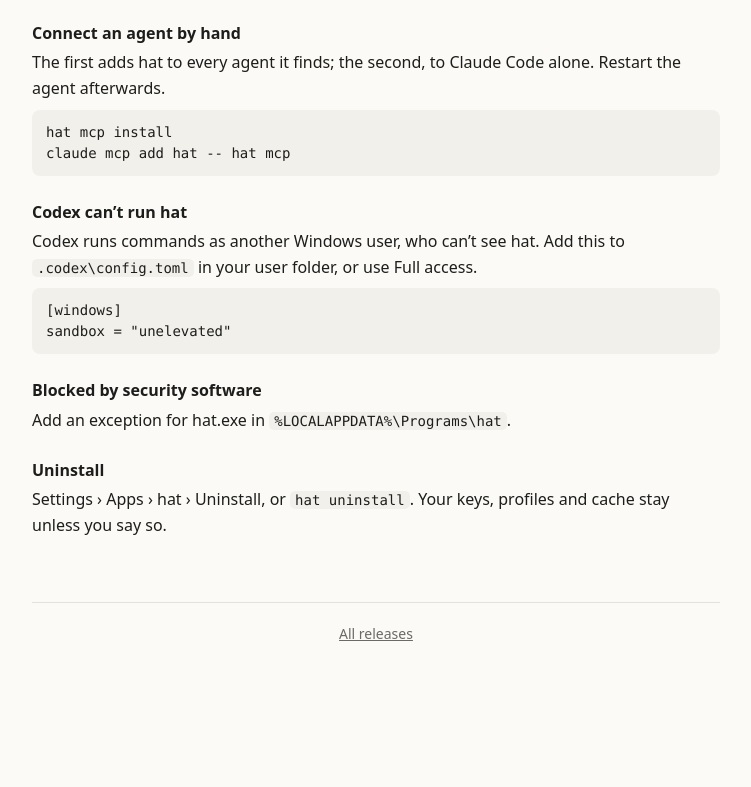
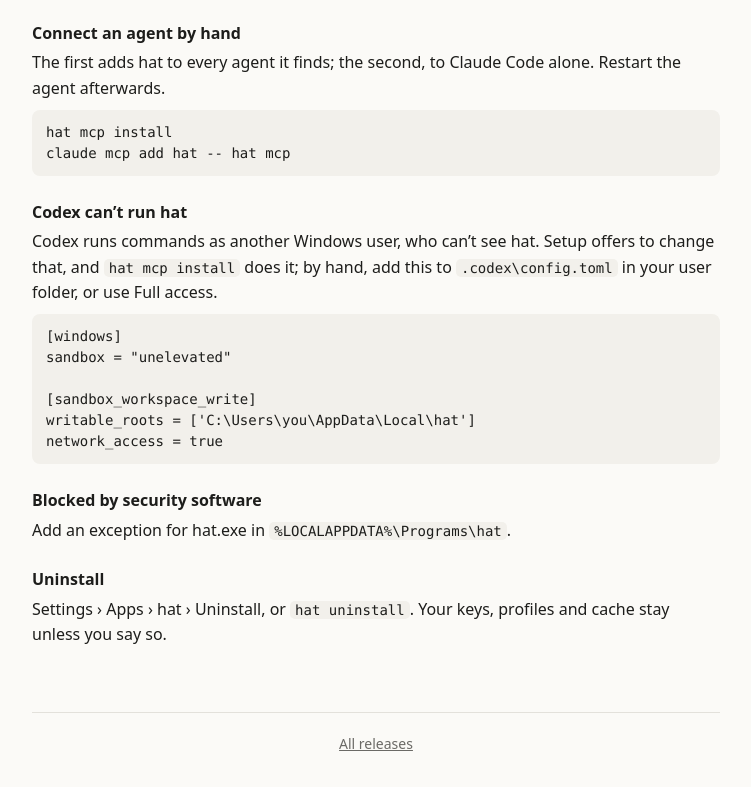
Before and after one commit to rubenalmaguer/hat-releases, a plain HTML site: page index.html in a window 1280 px wide. Shown: the part 2214-3001 px from the top of the page, without its empty margins (264-1015 px from the left). Before the commit the page ends 2908 px from the top, so only its background shows below. Drawn offline with Linux system fonts and the light colour scheme; no server answers.

Commit message:
Site for hat 2026.11.25.5

```diff
--- a/index.html
+++ b/index.html
@@ -123,9 +123,13 @@ hat keys set gomodel --base-url https://your-gateway</code></pre>
     <pre><code>hat mcp install
 claude mcp add hat -- hat mcp</code></pre>
     <h3>Codex can’t run hat</h3>
-    <p>Codex runs commands as another Windows user, who can’t see hat. Add this to <code>.codex\config.toml</code> in your user folder, or use Full access.</p>
+    <p>Codex runs commands as another Windows user, who can’t see hat. Setup offers to change that, and <code>hat mcp install</code> does it; by hand, add this to <code>.codex\config.toml</code> in your user folder, or use Full access.</p>
     <pre><code>[windows]
-sandbox = "unelevated"</code></pre>
+sandbox = "unelevated"
+
+[sandbox_workspace_write]
+writable_roots = ['C:\Users\you\AppData\Local\hat']
+network_access = true</code></pre>
     <h3>Blocked by security software</h3>
     <p>Add an exception for hat.exe in <code>%LOCALAPPDATA%\Programs\hat</code>.</p>
     <h3>Uninstall</h3>
```
